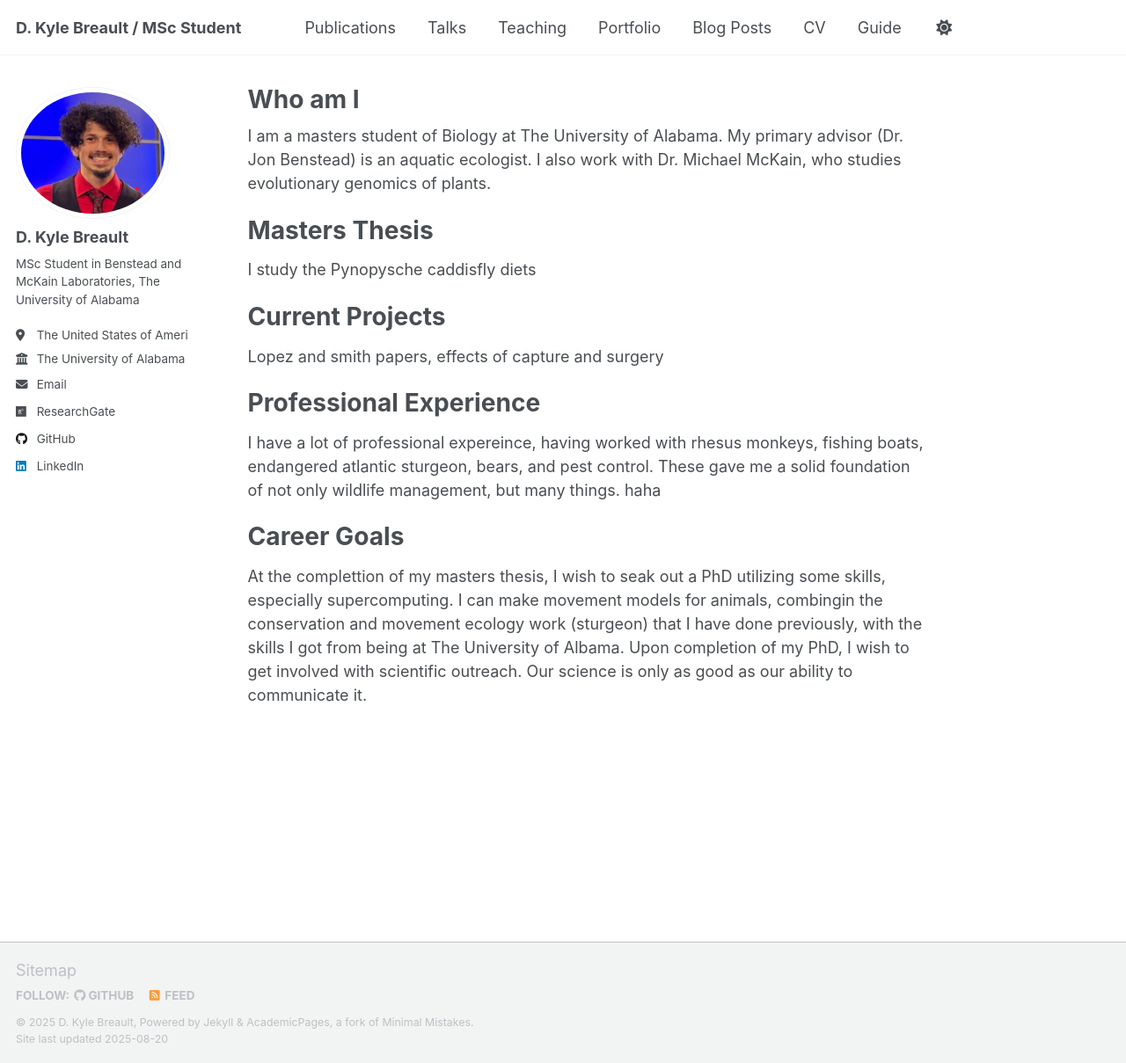
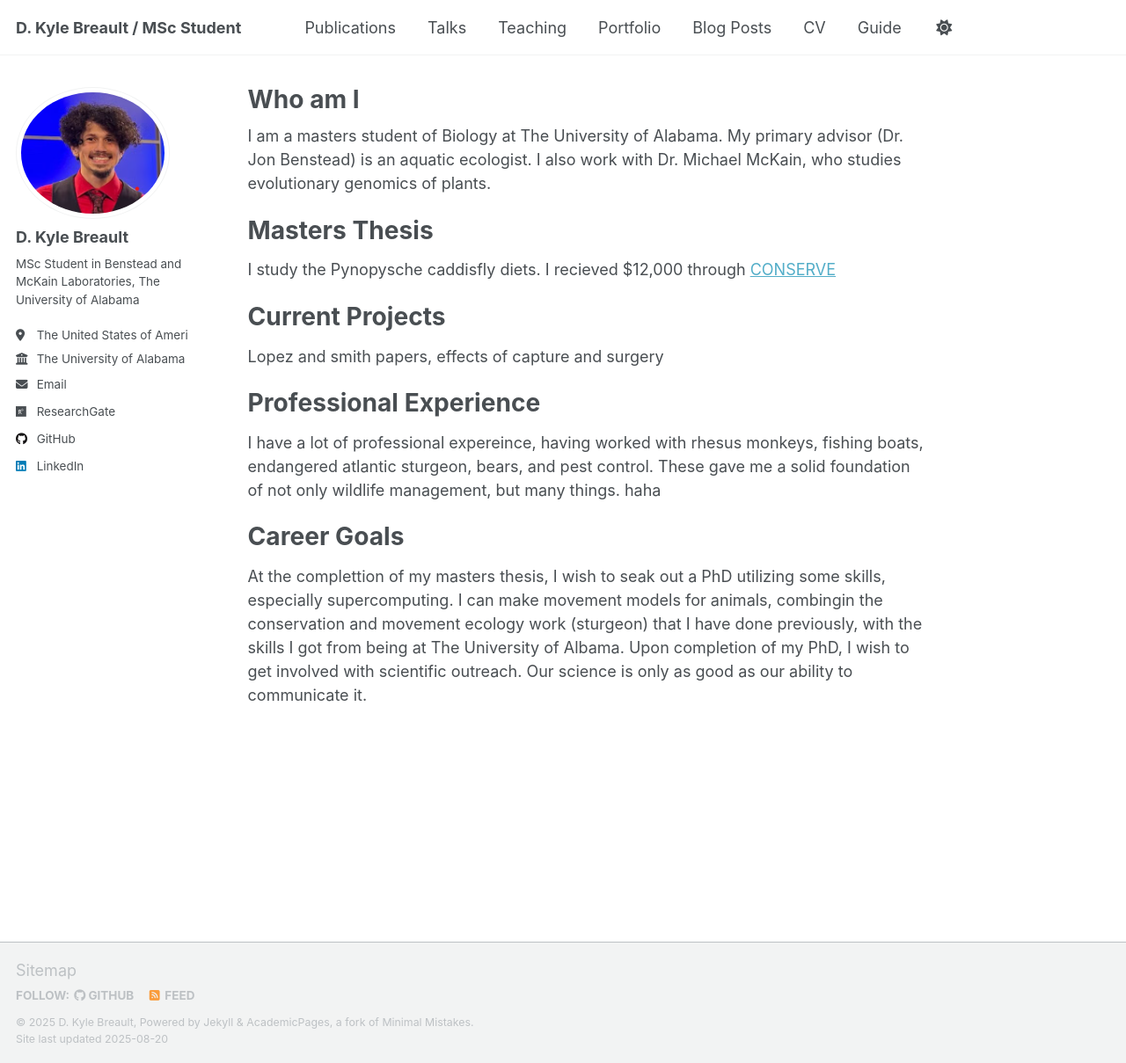
Before and after one commit to KyleBreault/.github.io, a Jekyll site: the page built from _pages/about.md, in a window 1280 px wide and 1209 px high. Shown: the whole window at 88% size. Built offline with Jekyll 4.4.1, drawn with Linux system fonts in a browser that asks for light colours; a script that is not in the unit is left out.

Commit message:
Update about.md

```diff
--- a/_pages/about.md
+++ b/_pages/about.md
@@ -11,7 +11,7 @@ I am a masters student of Biology at The University of Alabama. My primary advis
 
 Masters Thesis
 ======
-I study the Pynopysche caddisfly diets
+I study the Pynopysche caddisfly diets. I recieved $12,000 through [CONSERVE](https://conserve-group.org/)
 
 Current Projects
 ======
```
